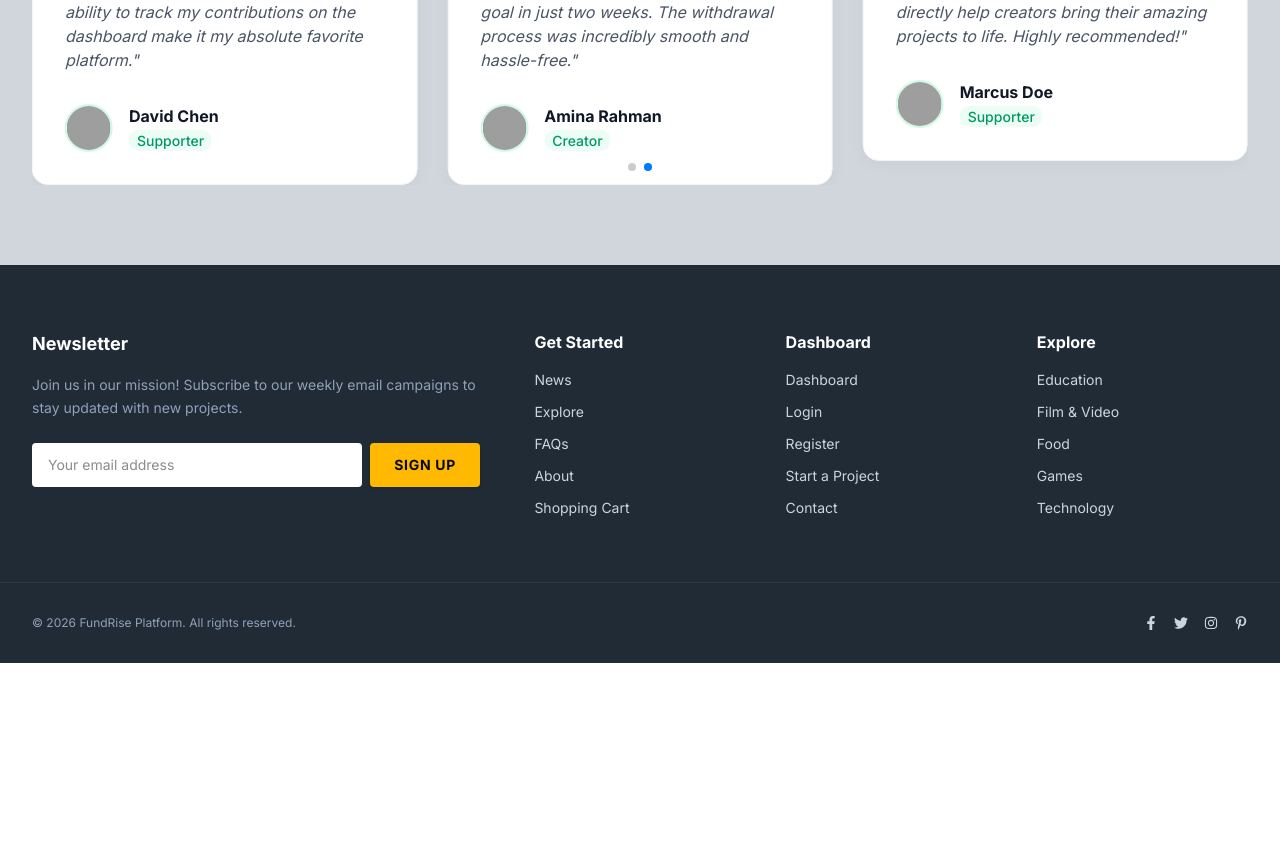
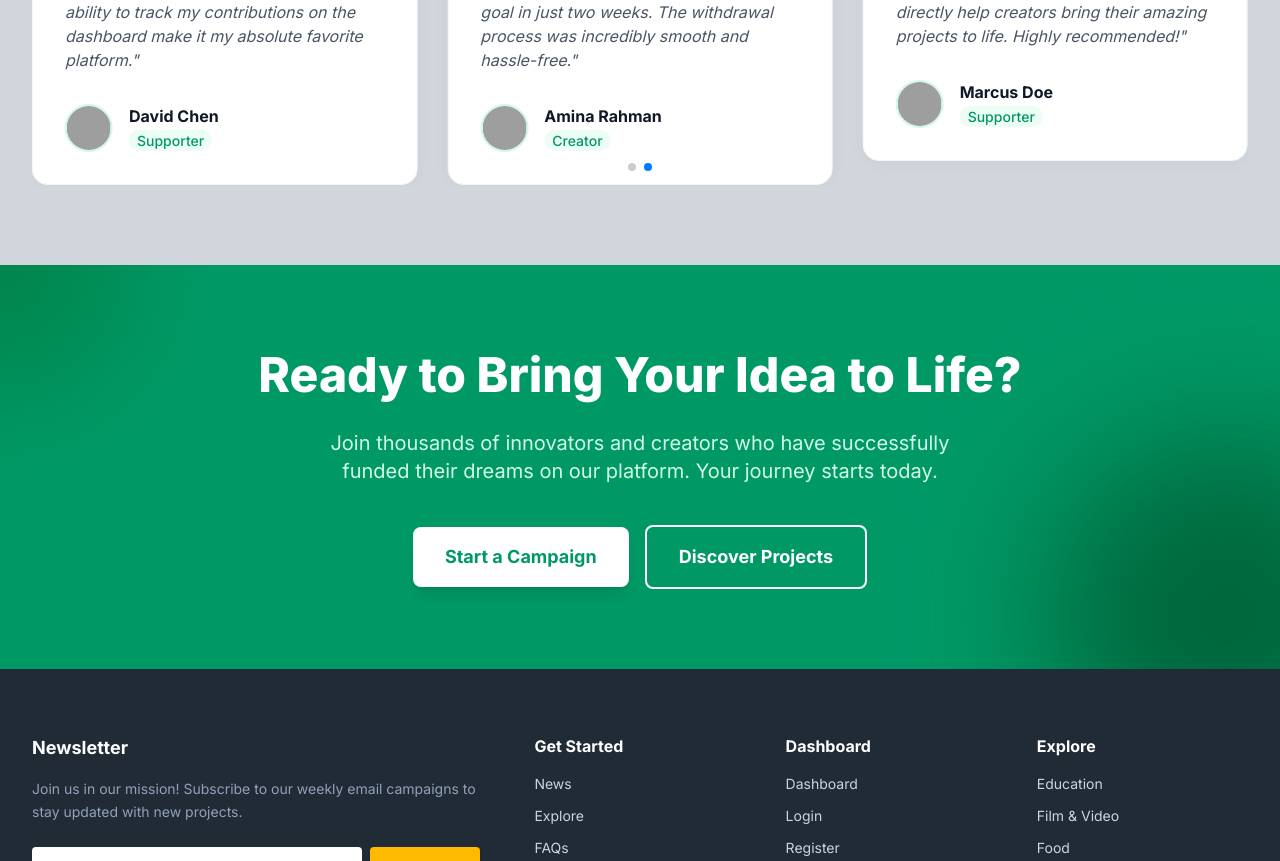
Before and after one commit to afjalhossain31/CrowdFunding-Platform, a Next.js app: page / in a window 1280 px wide. Shown: the part 2460-3321 px from the top of the page. Before the commit the page ends 3123 px from the top, so only its background shows below. Built offline with nearby package versions, Linux system fonts and the light colour scheme; no server answers; grey boxes are pictures that could not be loaded.

Commit message:
added CallTo Action file

```diff
--- a/src/app/not-found.jsx
+++ b/src/app/not-found.jsx
@@ -18,7 +18,7 @@ export default function NotFound() {
         </h1>
 
         <h2 className="text-3xl md:text-4xl font-extrabold text-gray-800 mt-2 mb-4 tracking-tight">
-          Oops! You're lost.
+          Oops! You are lost.
         </h2>
 
         <p className="text-gray-500 mb-10 text-sm md:text-base max-w-md mx-auto leading-relaxed">
--- a/src/app/page.js
+++ b/src/app/page.js
@@ -10,6 +10,7 @@ import { motion } from "framer-motion";
 import TopCampaignsSection from "@/components/TopCampaigns";
 import WeHelpSection from "@/components/WeHelpSection";
 import Testimonials from "@/components/Testimonials";
+import CallToAction from "@/components/CallToAction";
 
 // Swiper styles
 import "swiper/css";
@@ -170,6 +171,8 @@ export default function Home() {
       <WeHelpSection />
       <Testimonials/>
 
+      <CallToAction />
+
 
 
 
--- /dev/null
+++ b/src/components/CallToAction.jsx
@@ -0,0 +1,72 @@
+"use client";
+
+import Link from "next/link";
+import { motion } from "framer-motion";
+
+export default function CallToAction() {
+  return (
+    <section className="py-20 bg-emerald-600 relative overflow-hidden">
+
+      {/* Background Decorative Circles with Pulse Animation */}
+      <motion.div
+        animate={{ scale: [1, 1.1, 1], opacity: [0.5, 0.6, 0.5] }}
+        transition={{ duration: 6, repeat: Infinity, ease: "easeInOut" }}
+        className="absolute top-0 left-0 w-64 h-64 bg-emerald-500 rounded-full mix-blend-multiply filter blur-3xl transform -translate-x-1/2 -translate-y-1/2"
+      ></motion.div>
+
+      <motion.div
+        animate={{ scale: [1, 1.15, 1], opacity: [0.5, 0.65, 0.5] }}
+        transition={{ duration: 8, repeat: Infinity, ease: "easeInOut", delay: 1 }}
+        className="absolute bottom-0 right-0 w-80 h-80 bg-emerald-700 rounded-full mix-blend-multiply filter blur-3xl transform translate-x-1/3 translate-y-1/3"
+      ></motion.div>
+
+      <div className="container mx-auto px-6 md:px-12 relative z-10 text-center">
+
+        {/* Heading Animation */}
+        <motion.h2
+          initial={{ opacity: 0, y: 30 }}
+          whileInView={{ opacity: 1, y: 0 }}
+          viewport={{ once: true }}
+          transition={{ duration: 0.6 }}
+          className="text-3xl md:text-5xl font-extrabold text-white mb-6 leading-tight"
+        >
+          Ready to Bring Your Idea to Life?
+        </motion.h2>
+
+        {/* Paragraph Animation */}
+        <motion.p
+          initial={{ opacity: 0, y: 30 }}
+          whileInView={{ opacity: 1, y: 0 }}
+          viewport={{ once: true }}
+          transition={{ duration: 0.6, delay: 0.2 }}
+          className="text-emerald-100 text-lg md:text-xl max-w-2xl mx-auto mb-10"
+        >
+          Join thousands of innovators and creators who have successfully funded their dreams on our platform. Your journey starts today.
+        </motion.p>
+
+        {/* Buttons Animation */}
+        <motion.div
+          initial={{ opacity: 0, y: 30 }}
+          whileInView={{ opacity: 1, y: 0 }}
+          viewport={{ once: true }}
+          transition={{ duration: 0.6, delay: 0.4 }}
+          className="flex flex-col sm:flex-row justify-center items-center gap-4"
+        >
+          <Link
+            href="/dashboard/create-campaign"
+            className="bg-white text-emerald-600 px-8 py-4 rounded-lg font-bold text-lg shadow-lg hover:bg-slate-50 transition-colors w-full sm:w-auto"
+          >
+            Start a Campaign
+          </Link>
+          <Link
+            href="/campaigns"
+            className="bg-transparent border-2 border-white text-white px-8 py-4 rounded-lg font-bold text-lg hover:bg-emerald-700 transition-colors w-full sm:w-auto"
+          >
+            Discover Projects
+          </Link>
+        </motion.div>
+
+      </div>
+    </section>
+  );
+}
--- a/src/components/Testimonials.jsx
+++ b/src/components/Testimonials.jsx
@@ -1,5 +1,6 @@
 "use client";
 import React from "react";
+import { motion } from "framer-motion"; // framer-motion ইম্পোর্ট করা হয়েছে
 // Import Swiper React components
 import { Swiper, SwiperSlide } from "swiper/react";
 // Import Swiper styles
@@ -43,20 +44,32 @@ const testimonials = [
 
 export default function Testimonials() {
   return (
-    <section className="py-20 bg-gray-300">
+    <section className="py-20 bg-gray-300 overflow-hidden">
       <div className="max-w-7xl mx-auto px-4 sm:px-6 lg:px-8">
 
-        {/* Section Header */}
-        <div className="text-center mb-16">
+        {/* Section Header with Animation */}
+        <motion.div
+          initial={{ opacity: 0, y: 30 }}
+          whileInView={{ opacity: 1, y: 0 }}
+          viewport={{ once: true, amount: 0.5 }}
+          transition={{ duration: 0.6 }}
+          className="text-center mb-16"
+        >
           <h2 className="text-3xl md:text-4xl font-bold text-gray-900 mb-4">
             What Our Community Says
           </h2>
           <p className="text-gray-600 max-w-2xl mx-auto">
             Hear from the creators who brought their dreams to life and the supporters who made it all possible.
           </p>
-        </div>
+        </motion.div>
 
-        {/* Swiper Slider */}
+        {/* Swiper Slider with Animation */}
+        <motion.div
+          initial={{ opacity: 0, y: 50 }}
+          whileInView={{ opacity: 1, y: 0 }}
+          viewport={{ once: true, amount: 0.2 }}
+          transition={{ duration: 0.7, delay: 0.2 }}
+        >
           <Swiper
             modules={[Pagination, Autoplay]}
             spaceBetween={30}
@@ -72,7 +85,7 @@ export default function Testimonials() {
           >
             {testimonials.map((testimonial) => (
               <SwiperSlide key={testimonial.id}>
-              <div className="bg-white rounded-2xl p-8 shadow-[0_4px_20px_rgba(0,0,0,0.03)] border border-gray-100 h-full flex flex-col justify-between transition-transform duration-300 hover:-translate-y-1">
+                <div className="bg-white rounded-2xl p-8 shadow-[0_4px_20px_rgba(0,0,0,0.03)] border border-gray-100 h-full flex flex-col justify-between transition-transform duration-300 hover:-translate-y-2">
 
                   {/* Quote Icon */}
                   <div className="text-emerald-200 mb-6">
@@ -104,6 +117,7 @@ export default function Testimonials() {
               </SwiperSlide>
             ))}
           </Swiper>
+        </motion.div>
       </div>
     </section>
   );
```
Lines whose indentation alone changed are shown as unchanged.
